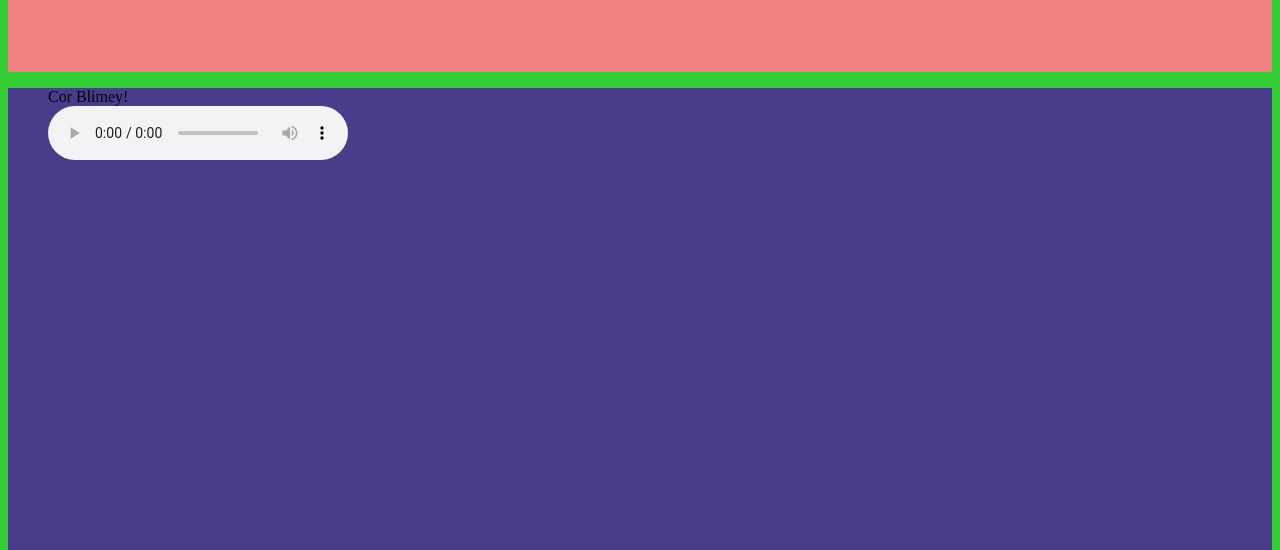
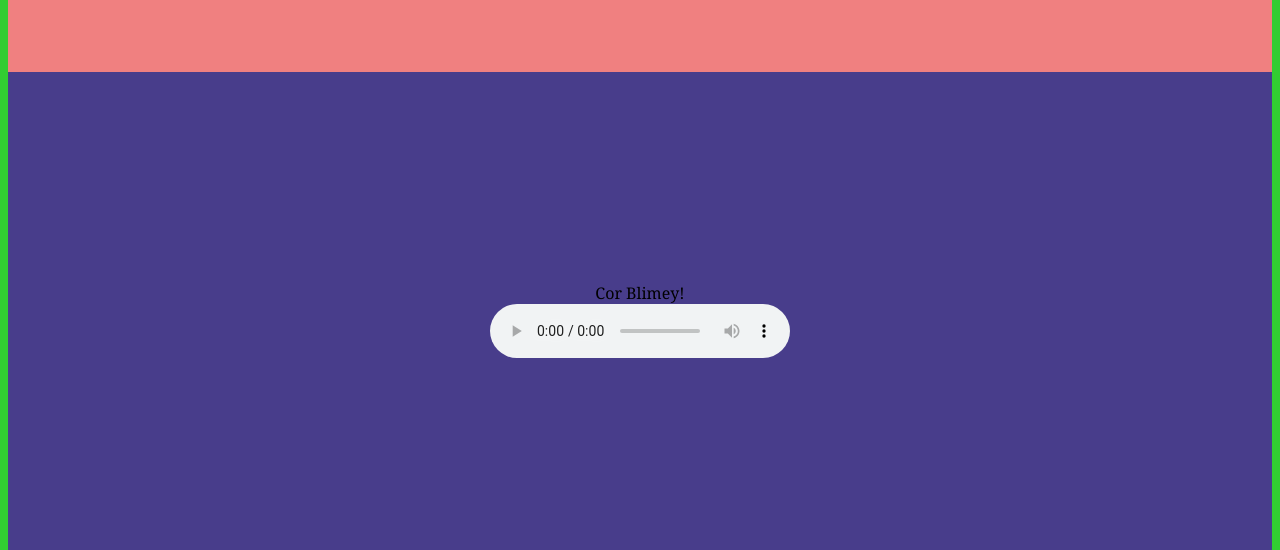
Before and after one commit to ted585/week-4-coding-worksheet, a plain HTML site: page index.html in a window 1280 px wide. Shown: the part 1873-2423 px from the top of the page. Drawn offline with Linux system fonts and the light colour scheme.

Commit message:
center text section 4

```diff
--- a/index.html
+++ b/index.html
@@ -71,7 +71,7 @@
             <div class="section-four">
 
                 <figure>
-                    <figcaption>Cor Blimey!</figcaption>
+                    <figcaption class="corblimey">Cor Blimey!</figcaption>
                     <audio
                         controls src="audio/corblimeygovernorfnl.m4a">
                             Your browser does not support the
--- a/styles.css
+++ b/styles.css
@@ -88,6 +88,9 @@ iframe {
 .section-four {
     background-color: darkslateblue;
     height: 500px;
+    display:flex;
+    align-items: center;
+    justify-content: center;
 
 }
 
@@ -132,3 +135,7 @@ li {
 
 
 }
+.corblimey{
+    font-family: Georgia, 'Times New Roman', Times, serif;
+    text-align:center;
+}
```
